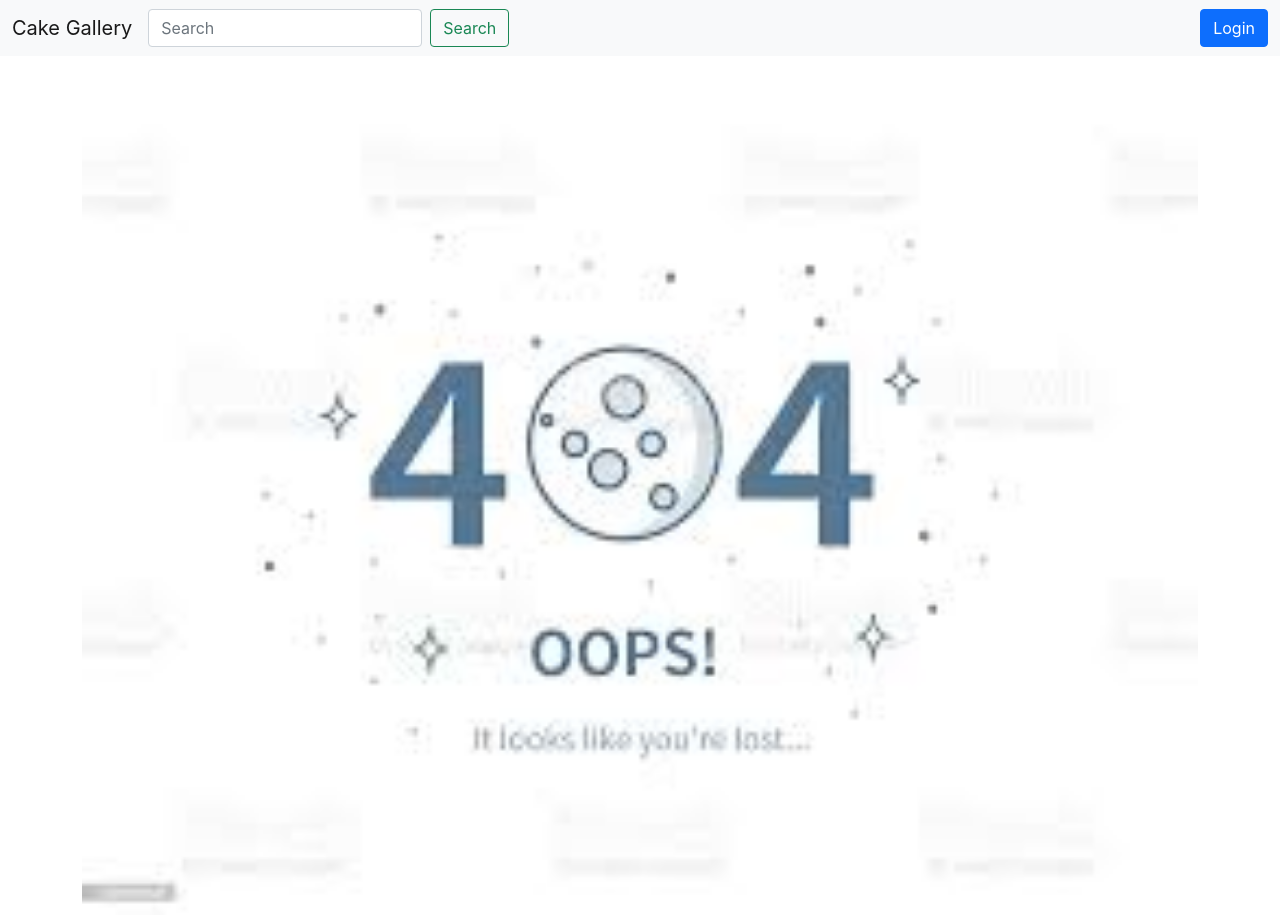
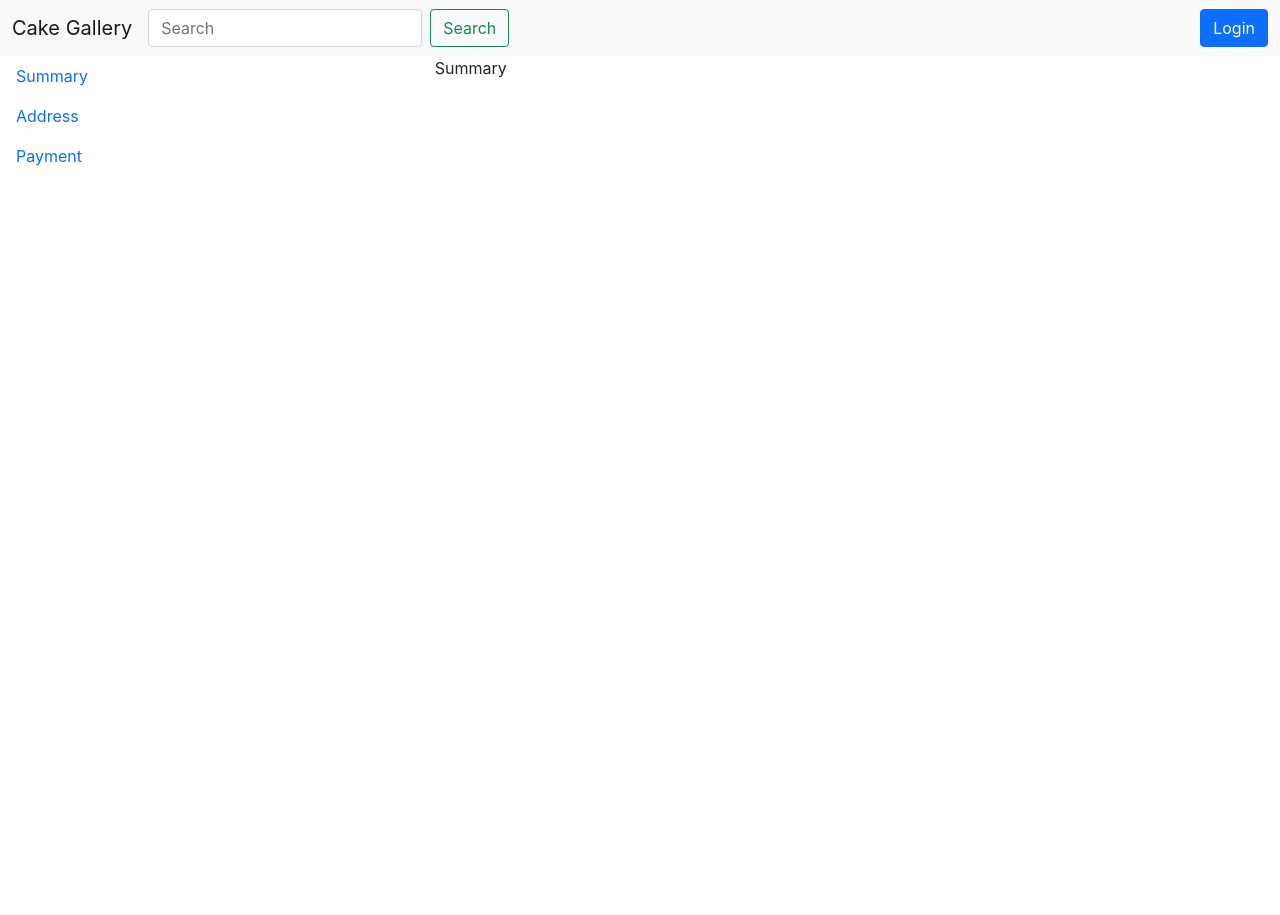
Before and after one commit to Shivangi-2000/Cake_Gallery, a React (Create React App) app: page /checkout in a window 1280 px wide. After the commit the page ends 800 px from the top, so only its background shows below. Built offline with nearby package versions, Linux system fonts and the light colour scheme.

Commit message:
Nested Routing

```diff
--- /dev/null
+++ b/src/components/Address.js
@@ -0,0 +1,7 @@
+import React from 'react'
+
+export default function Address() {
+  return (
+    <div>Address</div>
+  )
+}
--- /dev/null
+++ b/src/components/Checkout.js
@@ -0,0 +1,29 @@
+import React from 'react'
+import { Outlet } from 'react-router'
+import { Link } from 'react-router-dom'
+
+export default function Checkout() {
+  return (
+    <div className='row'>
+        <div className='col-md-4'>
+            <ul class="nav flex-column">
+
+                <li class="nav-item">
+                    <Link to="summary" className='nav-link' >Summary</Link>
+                </li>
+                <li class="nav-item">
+                    <Link to="address"  className='nav-link'>Address</Link>
+                </li>
+                <li class="nav-item">
+                    <Link to="payment"  className='nav-link'>Payment</Link>
+                </li>
+            </ul>
+
+        </div>
+        <div className='col-md-8'>
+            <Outlet></Outlet>
+
+        </div>
+    </div>
+  )
+}
--- /dev/null
+++ b/src/components/Payment.js
@@ -0,0 +1,7 @@
+import React from 'react'
+
+export default function Payment() {
+  return (
+    <div>Payment</div>
+  )
+}
--- a/src/components/Routes.js
+++ b/src/components/Routes.js
@@ -8,6 +8,10 @@ import Cakedetail from "./Cakedetail";
 import Search from "./Search";
 import LoginModal from "./LoginModal";
 import Soppingcart from "./Soppingcart";
+import Checkout from "./Checkout";
+import Summary from "./Summary";
+import Address from "./Address";
+import Payment from "./Payment";
 
 // react-router and react-router-dom
 
@@ -22,6 +26,12 @@ function MyRouter() {
                     <Route path="/signup" element={<Signup />} />
                     <Route path="/login" element={<Login />} />
                     <Route path="/search" element={<Search />} />
+                    <Route path="/checkout" element={<Checkout />} >
+                        <Route path="" element={<Summary />}/>
+                        <Route path="summary" element={<Summary />}/>
+                        <Route path="address" element={<Address />}/>
+                        <Route path="payment" element={<Payment />}/>
+                    </Route>
                     <Route path="/cart" element={<Soppingcart />} />
                     <Route path="/detail/:cakeid" element={<Cakedetail />} />
                     <Route path="/*" element={<Pagenotfound />} />
--- a/src/components/Soppingcart.js
+++ b/src/components/Soppingcart.js
@@ -1,9 +1,11 @@
 import React, { useEffect } from 'react'
 import { connect, useDispatch } from 'react-redux'
+import { Link } from 'react-router-dom'
 //for fetching data from api use middleware--saga ->npm install redux-saga
 
 function Soppingcart(props) {
     var dispatch = useDispatch()
+    let totalPrice = 0
 
     useEffect(()=>{
         dispatch({
@@ -13,7 +15,9 @@ function Soppingcart(props) {
   return (
     <div className='container'>
         <h1>Your Cart</h1>
-                <table class="table">
+        <div className='row'>
+          <div className='col-md-9'>
+          <table class="table">
   <thead>
     <tr>
       <th scope="col">#</th>
@@ -25,12 +29,14 @@ function Soppingcart(props) {
   </thead>
   <tbody>
       {props.cartitems.map((each, index)=>{
+        totalPrice = totalPrice + each.quantity*each.price
          return (<tr>
           <th scope="row">{index+1}</th>
           <td>{each.name}</td>
           <td><img src={each.image} style={{height:"60px" ,width:"60px"}}></img></td>
-          <td>{each.quantity}</td>
+          <td><button className='btn btn-secondary' >+</button>{each.quantity}<button className='btn btn-secondary' >-</button></td>
           <td>{each.price}</td>
+          <td><button className='btn btn-danger' >X</button></td>
         </tr>)
 
       })}
@@ -38,6 +44,14 @@ function Soppingcart(props) {
 
   </tbody>
 </table>
+
+          </div>
+          <div className='col-md-3'>
+            <h3>Total price:{totalPrice}</h3>
+            <Link to="/checkout"><button className='btn btn-warning'>Checkout</button></Link>
+          </div>
+        </div>
+
 
 
 
--- /dev/null
+++ b/src/components/Summary.js
@@ -0,0 +1,7 @@
+import React from 'react'
+
+export default function Summary() {
+  return (
+    <div>Summary</div>
+  )
+}
```
